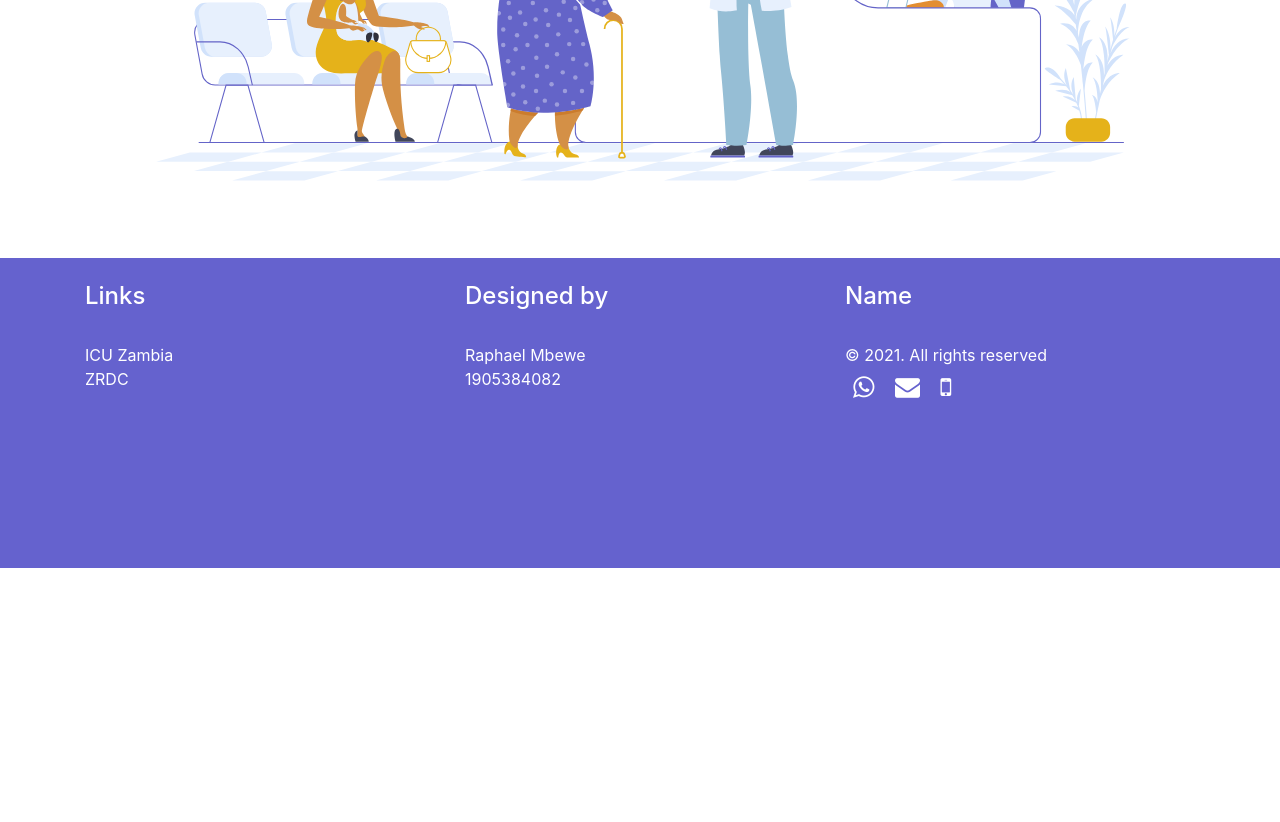
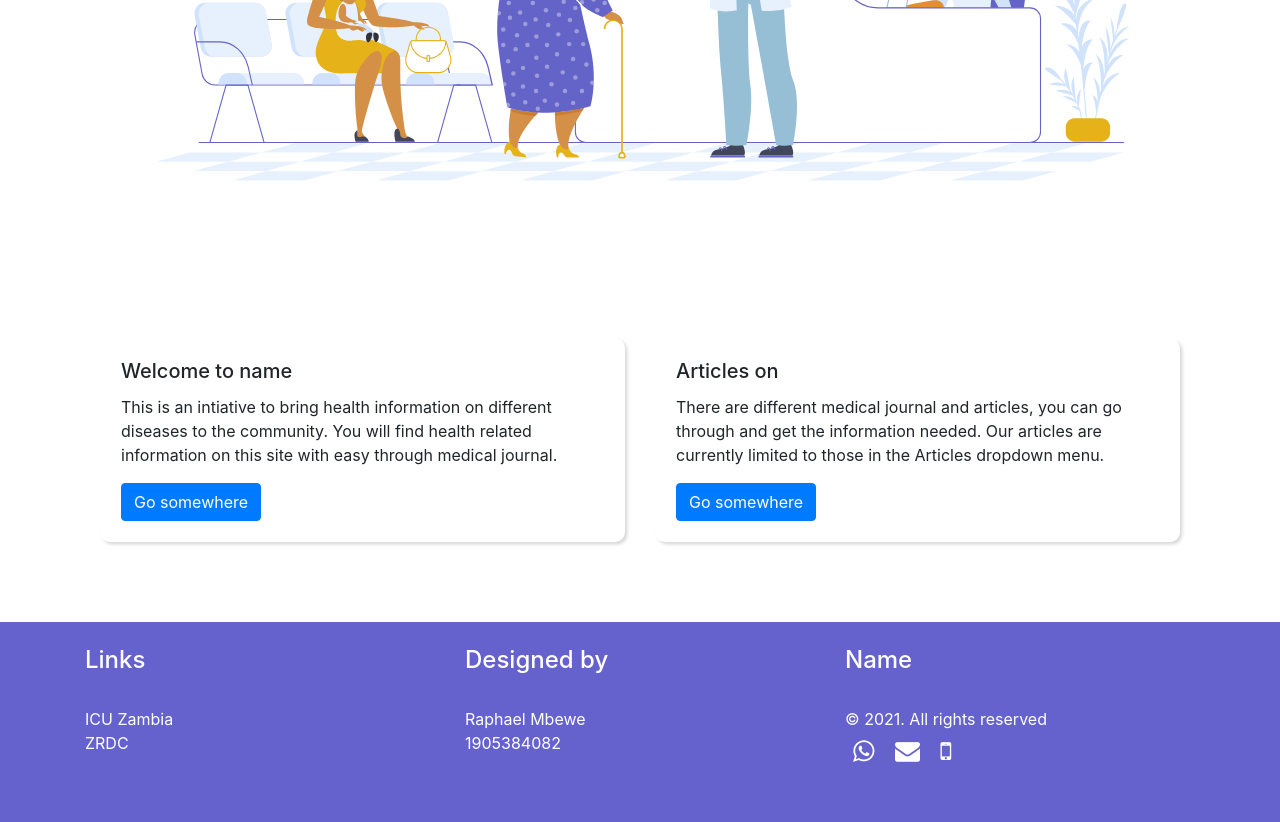
Before and after one commit to Raphaelmbewe/iwd_sample_template, a plain HTML site: page home/index.html in a window 1280 px wide. Shown: the part 454-1276 px from the top of the page. Before the commit the page ends 1022 px from the top, so only its background shows below. Drawn offline with nearby package versions, Linux system fonts and the light colour scheme.

Commit message:
made fix

```diff
--- a/home/index.html
+++ b/home/index.html
@@ -54,6 +54,32 @@
         <div class="container">
             <img src="../images/welcome.svg" alt="image" class="img-fluid">
         </div>
+
+        <div class="container">
+            <div class="row">
+                <div class="col-sm-6">
+                  <div class="card">
+                    <div class="card-body">
+                      <h5 class="card-title">Welcome to name</h5>
+                      <p class="card-text">This is an intiative to bring health information on different diseases to the community.
+                          You will find health related information on this site with easy through medical journal.
+                      </p>
+                      <a href="#" class="btn btn-primary">Go somewhere</a>
+                    </div>
+                  </div>
+                </div>
+                <div class="col-sm-6">
+                  <div class="card">
+                    <div class="card-body">
+                      <h5 class="card-title">Articles on </h5>
+                      <p class="card-text">There are different medical journal and articles, you can go through and get the information
+                          needed. Our articles are currently limited to those in the Articles dropdown menu.</p>
+                      <a href="#" class="btn btn-primary">Go somewhere</a>
+                    </div>
+                  </div>
+                </div>
+              </div>
+        </div>
     </main>
 
     <footer class="page-footer font-small backg-footer pt-4 text-white ">
```
